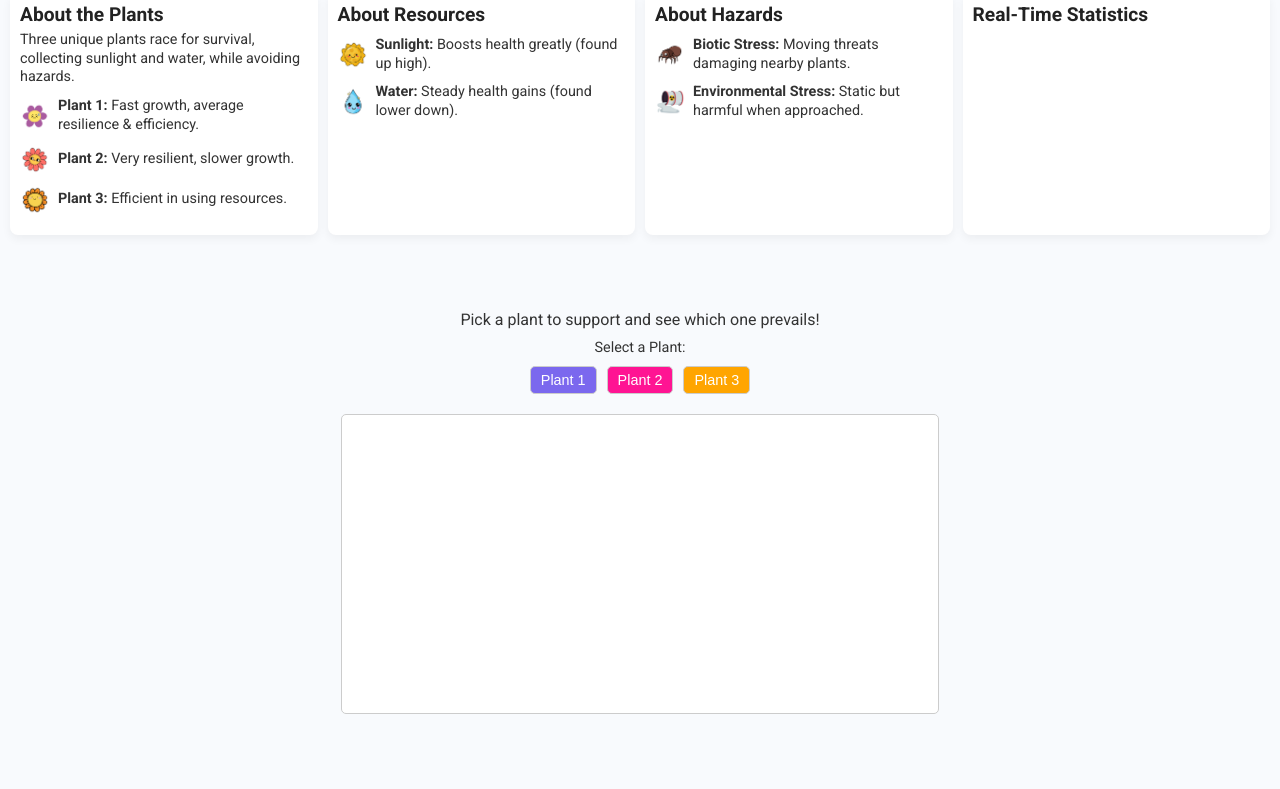
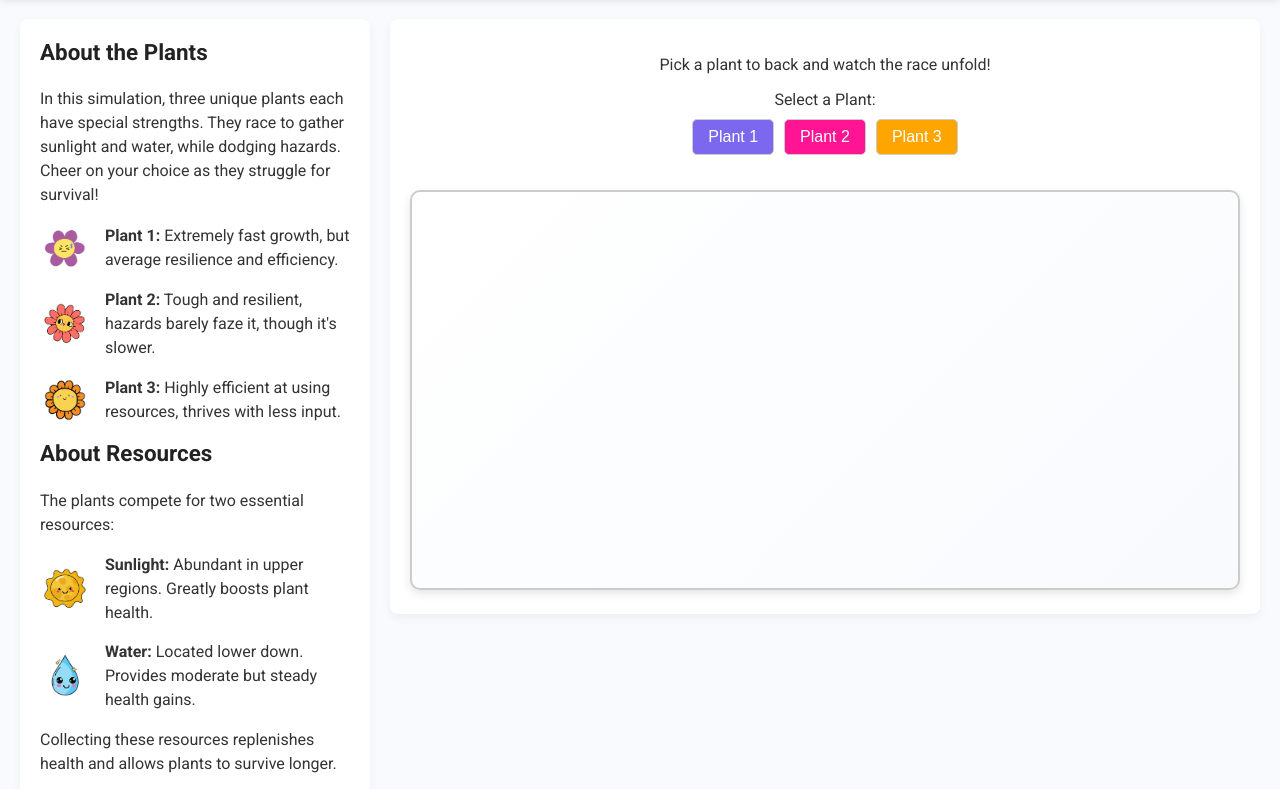
Before and after one commit to cmn92/Plant-Growth-Simulation-JS, a plain HTML site: page index.html in a window 1280 px wide. Shown: the part 65-854 px from the top of the page. Drawn offline with Linux system fonts and the light colour scheme.

Commit message:
Update index.html

```diff
--- a/index.html
+++ b/index.html
@@ -32,29 +32,33 @@
 
         * {
             box-sizing: border-box;
-            margin: 0;
-            padding: 0;
         }
 
         body {
             font-family: 'Roboto', sans-serif;
             background: var(--bg-color);
             color: var(--text-color);
+            margin: 0;
+            padding: 0;
             transition: background 0.3s ease, color 0.3s ease;
-            overflow: hidden; /* Hide scrolling */
+            overflow-x: hidden;
         }
 
         .header {
             display: flex;
             justify-content: space-between;
             align-items: center;
-            padding: 10px 20px;
+            padding: 15px 20px;
             background: var(--card-bg);
             box-shadow: 0 2px 8px rgba(0,0,0,0.1);
+            position: sticky;
+            top: 0;
+            z-index: 1000;
         }
 
         .header h1 {
-            font-size: 1.5rem;
+            margin: 0;
+            font-size: 1.8rem;
             color: var(--heading-color);
         }
 
@@ -62,7 +66,7 @@
             background: var(--card-bg);
             color: var(--text-color);
             border: 1px solid var(--border-color);
-            padding: 5px 10px;
+            padding: 8px 15px;
             border-radius: 5px;
             cursor: pointer;
             font-size: 0.9rem;
@@ -75,89 +79,84 @@
             color: #fff;
         }
 
-        .wrapper {
-            display: grid;
-            grid-template-rows: auto 1fr;
-            height: 100vh;
-            overflow: hidden;
+        .container {
+            padding: 20px;
+            display: flex;
+            flex-direction: column;
+            gap: 20px;
         }
 
-        /* Top row: plants, resources, hazards, stats - all side by side without scrolling */
-        .top-row {
-            display: grid;
-            grid-template-columns: repeat(4, 1fr);
-            gap: 10px;
-            padding: 10px;
-            background: var(--bg-color);
+        .left-column, .right-column {
+            display: flex;
+            flex-direction: column;
+            gap: 20px;
         }
 
-        .card {
+        .sidebar, .game-section, .stats {
             background: var(--card-bg);
+            color: var(--text-color);
             border-radius: 8px;
-            padding: 10px;
+            padding: 20px;
             box-shadow: 0px 4px 10px rgba(0, 0, 0, 0.05);
-            overflow: hidden;
         }
 
-        .card h3 {
-            font-size: 1.2rem;
-            margin-bottom: 5px;
+        h3 {
+            margin-top: 0;
+            font-size: 1.4rem;
             color: var(--heading-color);
         }
 
-        .card p {
-            font-size: 0.9rem;
-            line-height: 1.3;
+        .sidebar p, .sidebar ul {
+            font-size: 1rem;
+            line-height: 1.5;
         }
 
         .description {
             display: flex;
             align-items: center;
-            margin: 10px 0;
+            margin: 15px 0;
         }
 
         .description img {
-            width: 30px;
-            height: 30px;
-            margin-right: 8px;
+            width: 50px;
+            height: 50px;
+            margin-right: 15px;
+            border-radius: 5px;
         }
 
-        /* Bottom row: game section spans all columns */
-        .bottom-row {
-            grid-column: 1 / 5;
-            padding: 10px;
-            background: var(--bg-color);
-            display: flex;
-            flex-direction: column;
-            justify-content: center;
-            align-items: center;
-            overflow: hidden;
+        .description p {
+            margin: 0;
+            font-size: 1rem;
         }
 
         .game-section p {
             font-size: 1rem;
             text-align: center;
-            margin-bottom: 10px;
+            margin-bottom: 15px;
+        }
+
+        .guess-container {
+            text-align: center;
         }
 
         .guess-container p {
             margin-bottom: 10px;
-            font-size: 0.9rem;
+            font-size: 1rem;
         }
 
         .guess-buttons {
             display: flex;
+            justify-content: center;
             gap: 10px;
-            justify-content: center;
+            margin-bottom: 15px;
             flex-wrap: wrap;
-            margin-bottom: 10px;
         }
 
         .guess-buttons button {
-            padding: 5px 10px;
+            padding: 8px 15px;
             border: 1px solid var(--border-color);
             border-radius: 5px;
-            font-size: 0.9rem;
+            font-size: 1rem;
             cursor: pointer;
             color: #fff;
             transition: background 0.3s ease;
@@ -180,57 +179,89 @@
         }
 
         canvas {
-            border: 1px solid var(--border-color);
-            border-radius: 5px;
-            background: var(--card-bg);
+            border: 2px solid var(--border-color);
+            border-radius: 10px;
+            background: linear-gradient(135deg, var(--card-bg), var(--bg-color));
+            box-shadow: 0px 4px 10px rgba(0, 0, 0, 0.1);
             width: 100%;
-            max-width: 600px;
-            height: 300px;
-            margin-top: 10px;
+            height: auto;
+            object-fit: contain;
+            margin-top: 20px;
+            max-width: 100%;
+            max-height: 400px; /* Limit the height to prevent excessive vertical scrolling */
+        }
+
+        .stats {
+            font-size: 1rem;
+            line-height: 1.5;
         }
 
         #realTimeInfo div {
-            margin-bottom: 5px;
-            font-size: 0.9rem;
+            margin-bottom: 10px;
         }
 
-        /* Responsive adjustments */
-        @media (max-width: 1200px) {
-            .card p {
-                font-size: 0.85rem;
+        /* Large screens layout */
+        @media (min-width: 1025px) {
+            .container {
+                flex-direction: row;
+                align-items: flex-start;
+                justify-content: space-between;
             }
-            .description img {
-                width: 25px;
-                height: 25px;
+
+            .left-column {
+                flex: 0 0 350px;
+                max-width: 350px;
+            }
+
+            .right-column {
+                flex: 1;
             }
         }
 
-        @media (max-width: 768px) {
-            .top-row {
-                grid-template-columns: 1fr 1fr;
-                grid-template-rows: auto auto;
-                overflow: auto;
+        /* Medium screens */
+        @media (max-width: 1024px) {
+            .container {
+                flex-direction: column;
+                align-items: center;
             }
 
-            .bottom-row {
-                padding: 5px;
+            .sidebar, .game-section, .stats {
+                width: 100%;
+                max-width: 500px;
+            }
+        }
+
+        /* Small screens (phones) */
+        @media (max-width: 768px) {
+            .container {
+                flex-direction: column;
+                align-items: center;
+                padding: 10px;
+            }
+
+            .sidebar, .game-section, .stats {
+                width: 100%;
+                max-width: 100%;
+            }
+
+            .stats, .sidebar, .game-section {
+                padding: 15px;
+            }
+
+            .header h1 {
+                font-size: 1.5rem;
+            }
+
+            .toggle-theme, .guess-buttons button {
+                font-size: 0.9rem;
+                padding: 8px 12px;
             }
 
             canvas {
-                height: 200px;
-            }
-
-            .game-section p,
-            .guess-container p,
-            #realTimeInfo div {
-                font-size: 0.8rem;
-            }
-
-            .guess-buttons button {
-                font-size: 0.8rem;
-                padding: 3px 8px;
+                max-height: 250px; /* Smaller max height for mobile */
             }
         }
+
     </style>
 </head>
 <body>
@@ -239,60 +270,61 @@
         <button class="toggle-theme" onclick="toggleTheme()">Toggle Dark/Light Mode</button>
     </div>
 
-    <div class="wrapper">
-        <!-- Top row: About Plants, About Resources, About Hazards, and Real-Time Stats side by side -->
-        <div class="top-row">
-            <div class="card">
+    <div class="container">
+        <div class="left-column">
+            <!-- Sidebar -->
+            <div class="sidebar">
                 <h3>About the Plants</h3>
-                <p>Three unique plants race for survival, collecting sunlight and water, while avoiding hazards.</p>
+                <p>In this simulation, three unique plants each have special strengths. They race to gather sunlight and water, while dodging hazards. Cheer on your choice as they struggle for survival!</p>
                 <div class="description">
                     <img src="assets/plant1.png" alt="Plant 1">
-                    <p><strong>Plant 1:</strong> Fast growth, average resilience & efficiency.</p>
+                    <p><strong>Plant 1:</strong> Extremely fast growth, but average resilience and efficiency.</p>
                 </div>
                 <div class="description">
                     <img src="assets/plant2.png" alt="Plant 2">
-                    <p><strong>Plant 2:</strong> Very resilient, slower growth.</p>
+                    <p><strong>Plant 2:</strong> Tough and resilient, hazards barely faze it, though it's slower.</p>
                 </div>
                 <div class="description">
                     <img src="assets/plant3.png" alt="Plant 3">
-                    <p><strong>Plant 3:</strong> Efficient in using resources.</p>
+                    <p><strong>Plant 3:</strong> Highly efficient at using resources, thrives with less input.</p>
                 </div>
-            </div>
 
-            <div class="card">
                 <h3>About Resources</h3>
+                <p>The plants compete for two essential resources:</p>
                 <div class="description">
                     <img src="assets/sunlight.png" alt="Sunlight">
-                    <p><strong>Sunlight:</strong> Boosts health greatly (found up high).</p>
+                    <p><strong>Sunlight:</strong> Abundant in upper regions. Greatly boosts plant health.</p>
                 </div>
                 <div class="description">
                     <img src="assets/water.png" alt="Water">
-                    <p><strong>Water:</strong> Steady health gains (found lower down).</p>
+                    <p><strong>Water:</strong> Located lower down. Provides moderate but steady health gains.</p>
                 </div>
-            </div>
+                <p>Collecting these resources replenishes health and allows plants to survive longer.</p>
 
-            <div class="card">
                 <h3>About Hazards</h3>
+                <p>Not everything is easy for the plants. Various threats lurk in the field:</p>
                 <div class="description">
                     <img src="assets/hazard.png" alt="Biotic Stress">
-                    <p><strong>Biotic Stress:</strong> Moving threats damaging nearby plants.</p>
+                    <p><strong>Biotic Stress (Moving Hazard):</strong> Drifts around the field, harming plants that get too close.</p>
                 </div>
                 <div class="description">
                     <img src="assets/hazard2.png" alt="Environmental Stress">
-                    <p><strong>Environmental Stress:</strong> Static but harmful when approached.</p>
+                    <p><strong>Environmental Stress (Static Hazard):</strong> Stationary but dangerous. Getting near it drains plant health.</p>
                 </div>
+                <p>Some plants are more resilient and lose less health when encountering these threats. Choose wisely!</p>
             </div>
 
-            <div class="card">
+            <!-- Stats Section -->
+            <div class="stats">
                 <h3>Real-Time Statistics</h3>
                 <div id="realTimeInfo"></div>
             </div>
         </div>
 
-        <!-- Bottom row: Game Section -->
-        <div class="bottom-row">
+        <div class="right-column">
+            <!-- Game Section -->
             <div class="game-section">
-                <p>Pick a plant to support and see which one prevails!</p>
+                <p>Pick a plant to back and watch the race unfold!</p>
                 <div class="guess-container">
                     <p>Select a Plant:</p>
                     <div class="guess-buttons">
@@ -332,7 +364,12 @@
         const ctx = canvas.getContext('2d');
         const infoDiv = document.getElementById('realTimeInfo');
 
-        const plantImages = [new Image(), new Image(), new Image()];
+        // Load images
+        const plantImages = [
+            new Image(),
+            new Image(),
+            new Image()
+        ];
         plantImages[0].src = 'assets/plant1.png';
         plantImages[1].src = 'assets/plant2.png';
         plantImages[2].src = 'assets/plant3.png';
@@ -354,11 +391,11 @@
             const screenHeight = window.innerHeight;
             // Keep a reasonable size
             if (screenWidth > 1024) {
-                canvas.width = Math.min(600, screenWidth * 0.4);
-                canvas.height = Math.min(300, screenHeight * 0.3);
+                canvas.width = Math.min(800, screenWidth * 0.7);
+                canvas.height = Math.min(600, screenHeight * 0.6);
             } else {
-                canvas.width = Math.min(500, screenWidth * 0.8);
-                canvas.height = Math.min(300, screenHeight * 0.3);
+                canvas.width = Math.min(600, screenWidth * 0.9);
+                canvas.height = Math.min(400, screenHeight * 0.4);
             }
         }
 
@@ -373,8 +410,9 @@
 
             // Randomize resource locations
             sunlight = { x: Math.random() * canvasWidth, y: Math.random() * canvasHeight * 0.5, img: sunlightImage };
-            water = { x: Math.random() * canvasWidth, y: (Math.random() * canvasHeight * 0.5) + (canvasHeight * 0.5), img: waterImage };
+            water = { x: Math.random() * canvasWidth, y: Math.random() * canvasHeight * 0.5 + (canvasHeight * 0.5), img: waterImage };
 
+            // Hazards (Biotic and Environmental Stress)
             hazards = Array.from({ length: 3 }, () => ({
                 x: Math.random() * canvasWidth,
                 y: Math.random() * canvasHeight,
@@ -391,6 +429,7 @@
                 }))
             );
 
+            // Set distinct characteristics
             plants = [
                 {
                     id: 1,
@@ -445,21 +484,26 @@
                 if (plant.health <= 0) return;
 
                 alivePlants++;
+
                 const distToSunlight = Math.sqrt((sunlight.x - plant.x)**2 + (sunlight.y - plant.y)**2);
                 const distToWater = Math.sqrt((water.x - plant.x)**2 + (water.y - plant.y)**2);
+
                 const target = distToSunlight < distToWater ? sunlight : water;
 
                 const dx = target.x - plant.x;
                 const dy = target.y - plant.y;
                 const distance = Math.sqrt(dx**2 + dy**2);
 
+                // Move plant
                 if (distance > 0) {
                     plant.x += (dx / distance) * plant.growth_rate;
                     plant.y += (dy / distance) * plant.growth_rate;
                 }
 
+                // Natural health decay
                 plant.health -= 0.2;
 
+                // Collect resources
                 if (distToSunlight < 30) {
                     plant.health += 10 * plant.resource_efficiency;
                     plant.resources_collected += 1;
@@ -472,6 +516,7 @@
                     water.y = Math.random() * canvas.height * 0.5 + (canvas.height * 0.5);
                 }
 
+                // Hazards damage
                 hazards.forEach(hazard => {
                     const hazardDist = Math.sqrt((hazard.x - plant.x)**2 + (hazard.y - plant.y)**2);
                     if (hazardDist < 30) {
@@ -480,19 +525,28 @@
                 });
             });
 
+            // Move hazards
             hazards.forEach(hazard => {
                 hazard.x += hazard.dx;
                 hazard.y += hazard.dy;
+
                 if (hazard.x < 0 || hazard.x > canvas.width) hazard.dx *= -1;
                 if (hazard.y < 0 || hazard.y > canvas.height) hazard.dy *= -1;
             });
 
-            if (alivePlants === 1 && !gameEnded) {
-                gameEnded = true;
-                endGame();
-            } else if (alivePlants === 0 && !gameEnded) {
-                gameEnded = true;
-                endGame(true);
+            // Check end conditions
+            if (alivePlants === 1) {
+                // Exactly one plant alive
+                if (!gameEnded) {
+                    gameEnded = true;
+                    endGame();
+                }
+            } else if (alivePlants === 0) {
+                // All died simultaneously
+                if (!gameEnded) {
+                    gameEnded = true;
+                    endGame(true);
+                }
             }
         }
 
@@ -526,19 +580,23 @@
         }
 
         function endGame(allDead = false) {
+            // Determine best plant by resources collected
             const bestPlant = plants.sort((a, b) => b.resources_collected - a.resources_collected)[0];
+
             setTimeout(() => {
                 if (!allDead) {
+                    // One plant survived
                     if (bestPlant.id === userGuess) {
-                        alert(`🎉 Your chosen plant (Plant ${bestPlant.id}) outlasted the others!`);
+                        alert(`🎉 Congratulations! Your chosen plant (Plant ${bestPlant.id}) outlasted the others and thrived the most!`);
                     } else {
                         alert(`Better luck next time! Plant ${bestPlant.id} was the ultimate survivor.`);
                     }
                 } else {
+                    // All plants died
                     if (bestPlant.id === userGuess) {
-                        alert(`All plants died! Your chosen Plant ${bestPlant.id} collected the most resources before dying!`);
+                        alert(`All plants perished! But Plant ${bestPlant.id}, your chosen one, collected the most resources before dying. Great guess!`);
                     } else {
-                        alert(`All plants died, Plant ${bestPlant.id} collected the most resources. Try again!`);
+                        alert(`All plants died, but Plant ${bestPlant.id} managed to collect the most resources. Better luck next time!`);
                     }
                 }
                 resetGame();
```
